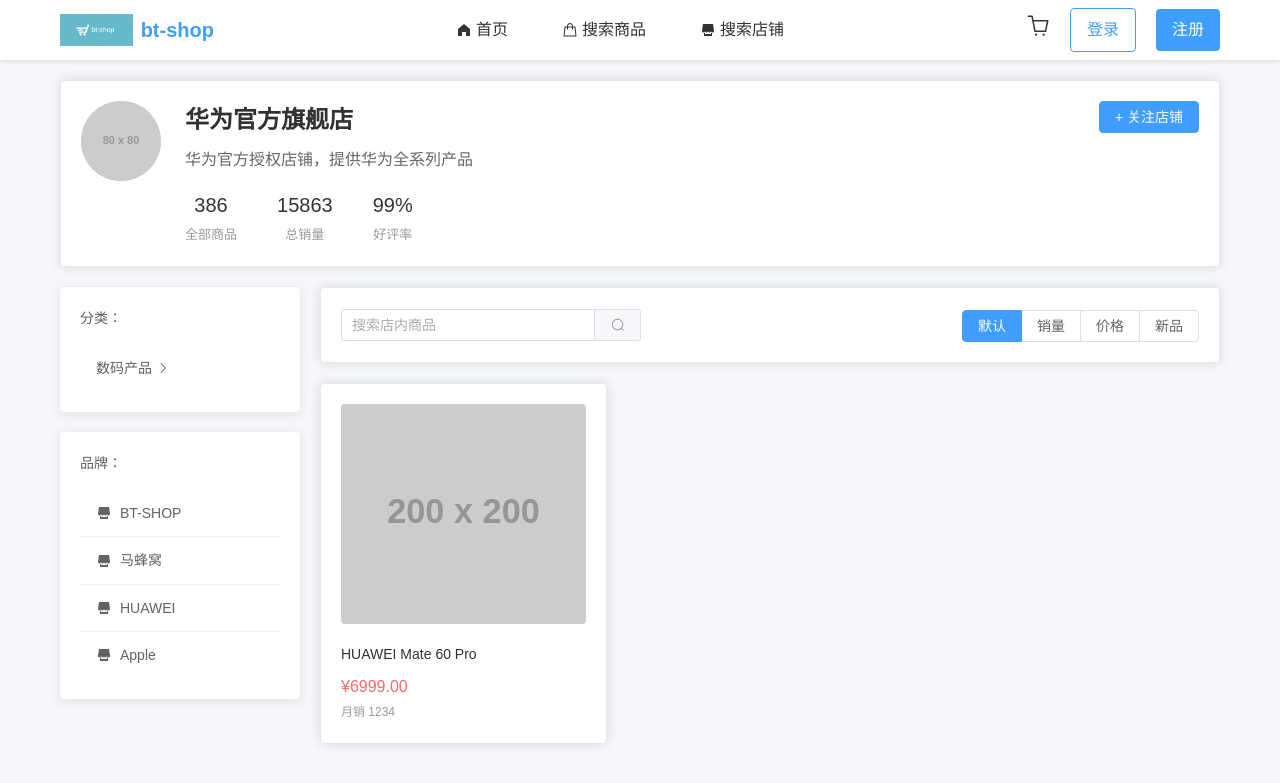
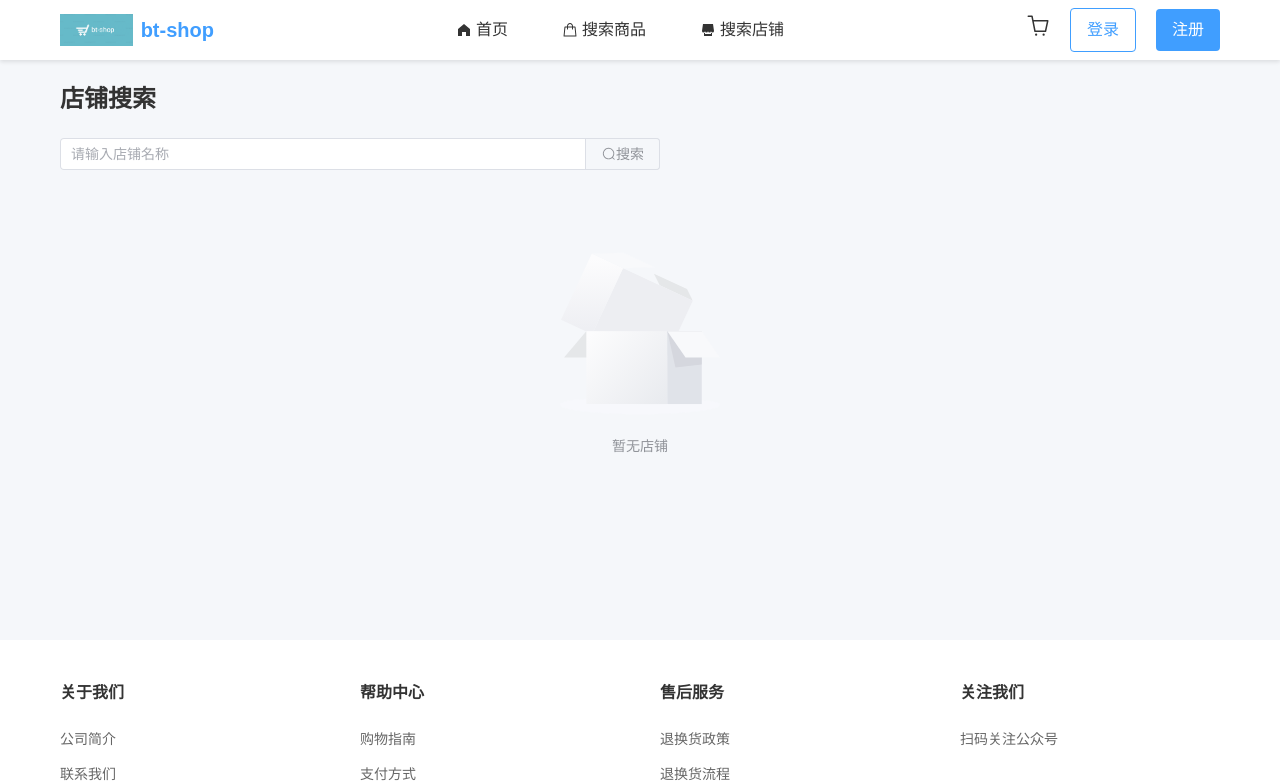
Before and after one commit to lzl-here/bt-shop-front, a Vue app: page /store/search in a window 1280 px wide. Shown: the top 783 px of the page. Built offline with nearby package versions, Linux system fonts and the light colour scheme.

Commit message:
修改bug

```diff
--- a/src/router/index.js
+++ b/src/router/index.js
@@ -146,6 +146,11 @@
       requiresAuth: true,
       title: '店铺入驻'
     }
+  },
+  {
+    path: '/store/search',
+    name: 'StoreSearch',
+    component: () => import('../views/store/StoreSearch.vue')
   }
 ]
 
--- a/src/views/Home.vue
+++ b/src/views/Home.vue
@@ -192,6 +192,26 @@
         </div>
       </div>
     </div>
+
+    <!-- 导航栏部分 -->
+    <div class="nav-links">
+      <router-link to="/" class="nav-link">
+        <el-icon><HomeFilled /></el-icon>
+        <span>首页</span>
+      </router-link>
+      <router-link to="/products" class="nav-link">
+        <el-icon><Search /></el-icon>
+        <span>搜索商品</span>
+      </router-link>
+      <router-link to="/store/search" class="nav-link">
+        <el-icon><Shop /></el-icon>
+        <span>搜索店铺</span>
+      </router-link>
+      <router-link v-if="userStore.hasStore" to="/seller" class="nav-link">
+        <el-icon><Shop /></el-icon>
+        <span>我的店铺</span>
+      </router-link>
+    </div>
   </div>
 </template>
 
@@ -199,7 +219,7 @@
 import { ref } from 'vue'
 import { useRouter } from 'vue-router'
 import { useUserStore } from '../stores/user'
-import { ArrowRight, ShoppingBag, Ticket, Shop, Star, ShoppingCart, Timer, QuestionFilled, ChatDotRound, Location, Bell, Folder } from '@element-plus/icons-vue'
+import { ArrowRight, ShoppingBag, Ticket, Shop, Star, ShoppingCart, Timer, QuestionFilled, ChatDotRound, Location, Bell, Folder, HomeFilled, Search } from '@element-plus/icons-vue'
 
 const router = useRouter()
 const userStore = useUserStore()
@@ -852,4 +872,31 @@
     font-size: 16px;
   }
 }
+
+/* 导航栏部分 */
+.nav-links {
+  display: flex;
+  justify-content: center;
+  gap: 20px;
+  padding: 10px;
+  background: #fff;
+  border-bottom: 1px solid #e4e7ed;
+}
+
+.nav-link {
+  display: flex;
+  flex-direction: column;
+  align-items: center;
+  gap: 5px;
+  padding: 10px;
+  color: #666;
+  text-decoration: none;
+  border-radius: 4px;
+  transition: all 0.3s;
+}
+
+.nav-link:hover {
+  color: var(--el-color-primary);
+  background: #f5f7fa;
+}
 </style>
--- /dev/null
+++ b/src/views/store/StoreSearch.vue
@@ -0,0 +1,127 @@
+<template>
+  <div class="store-search">
+    <div class="search-header">
+      <h2>店铺搜索</h2>
+      <div class="search-bar">
+        <el-input
+          v-model="searchQuery"
+          placeholder="请输入店铺名称"
+          clearable
+          @keyup.enter="handleSearch"
+        >
+          <template #append>
+            <el-button @click="handleSearch">
+              <el-icon><Search /></el-icon>
+              搜索
+            </el-button>
+          </template>
+        </el-input>
+      </div>
+    </div>
+
+    <div class="store-list" v-if="stores.length">
+      <el-card v-for="store in stores" :key="store.id" class="store-item">
+        <div class="store-info">
+          <el-avatar :size="60" :src="store.avatar" />
+          <div class="store-detail">
+            <h3 class="store-name">{{ store.name }}</h3>
+            <div class="store-meta">
+              <span>商品数: {{ store.productCount }}</span>
+              <span>关注数: {{ store.followCount }}</span>
+            </div>
+          </div>
+          <el-button type="primary" @click="visitStore(store.id)">
+            进入店铺
+          </el-button>
+        </div>
+      </el-card>
+    </div>
+
+    <el-empty v-else description="暂无店铺" />
+  </div>
+</template>
+
+<script setup>
+import { ref } from 'vue'
+import { useRouter } from 'vue-router'
+import { Search } from '@element-plus/icons-vue'
+
+const router = useRouter()
+const searchQuery = ref('')
+const stores = ref([])
+
+const handleSearch = () => {
+  // TODO: 调用搜索API
+  stores.value = [
+    {
+      id: 1,
+      name: '华为官方旗舰店',
+      avatar: 'https://via.placeholder.com/60',
+      productCount: 100,
+      followCount: 1000
+    },
+    // ... 更多店铺数据
+  ]
+}
+
+const visitStore = (storeId) => {
+  router.push(`/store/${storeId}`)
+}
+</script>
+
+<style scoped>
+.store-search {
+  max-width: 1200px;
+  margin: 20px auto;
+  padding: 0 20px;
+}
+
+.search-header {
+  margin-bottom: 30px;
+}
+
+.search-header h2 {
+  margin-bottom: 20px;
+}
+
+.search-bar {
+  max-width: 600px;
+}
+
+.store-list {
+  display: grid;
+  gap: 20px;
+}
+
+.store-item {
+  cursor: pointer;
+  transition: all 0.3s;
+}
+
+.store-item:hover {
+  transform: translateY(-2px);
+  box-shadow: 0 4px 12px rgba(0, 0, 0, 0.1);
+}
+
+.store-info {
+  display: flex;
+  align-items: center;
+  gap: 20px;
+}
+
+.store-detail {
+  flex: 1;
+}
+
+.store-name {
+  margin: 0 0 8px;
+  font-size: 16px;
+}
+
+.store-meta {
+  display: flex;
+  gap: 20px;
+  color: #666;
+  font-size: 14px;
+}
+</style>
```
